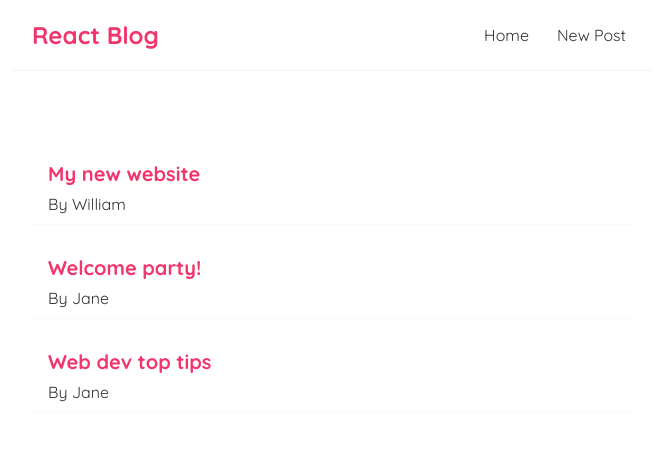
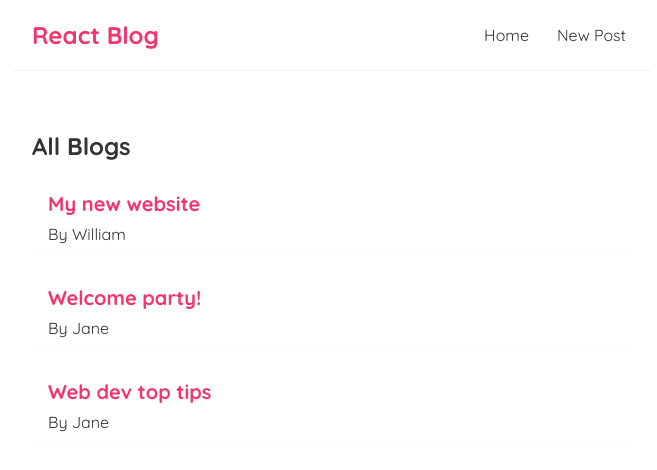
Before and after one commit to nataliecardot/react-blog-app, a React (Create React App) app: page / in a window 1280 px wide. Shown: the top 470 px of the page, without its empty margins (308-965 px from the left). Built offline with nearby package versions, Linux system fonts and the light colour scheme.

Commit message:
Add BlogList component

```diff
--- /dev/null
+++ b/src/BlogList.js
@@ -0,0 +1,15 @@
+const BlogList = ({ blogs, title }) => {
+  return (
+    <div className="blog-list">
+      <h2>{title}</h2>
+      {blogs.map((blog) => (
+        <div className="blog-preview" key={blog.id}>
+          <h2>{blog.title}</h2>
+          <p>By {blog.author}</p>
+        </div>
+      ))}
+    </div>
+  );
+};
+
+export default BlogList;
--- a/src/Home.js
+++ b/src/Home.js
@@ -1,4 +1,5 @@
 import { useState } from 'react';
+import BlogList from './BlogList';
 
 const Home = () => {
   const [blogs, setBlogs] = useState([
@@ -19,12 +20,7 @@
 
   return (
     <div className="home">
-      {blogs.map((blog) => (
-        <div className="blog-preview" key={blog.id}>
-          <h2>{blog.title}</h2>
-          <p>By {blog.author}</p>
-        </div>
-      ))}
+      <BlogList blogs={blogs} title="All Blogs" />
     </div>
   );
 };
```
